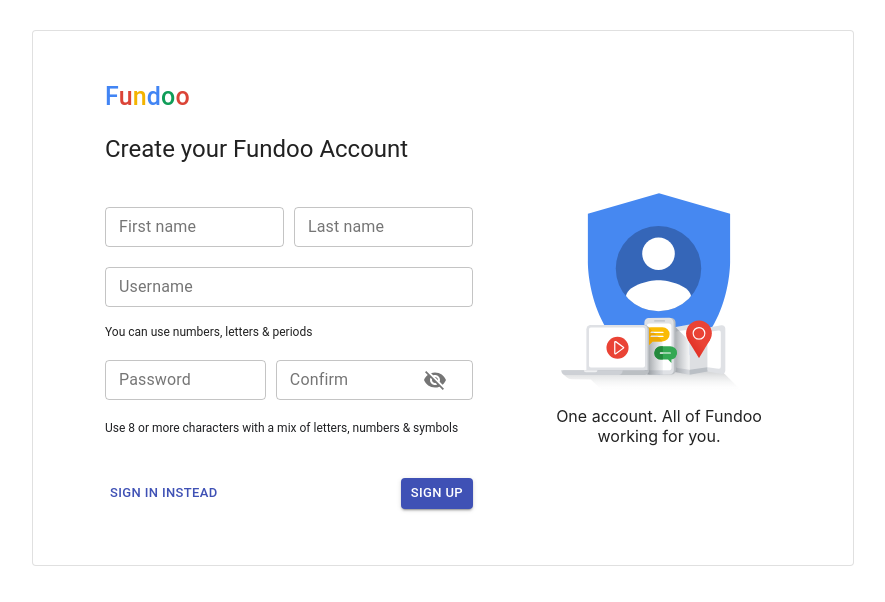
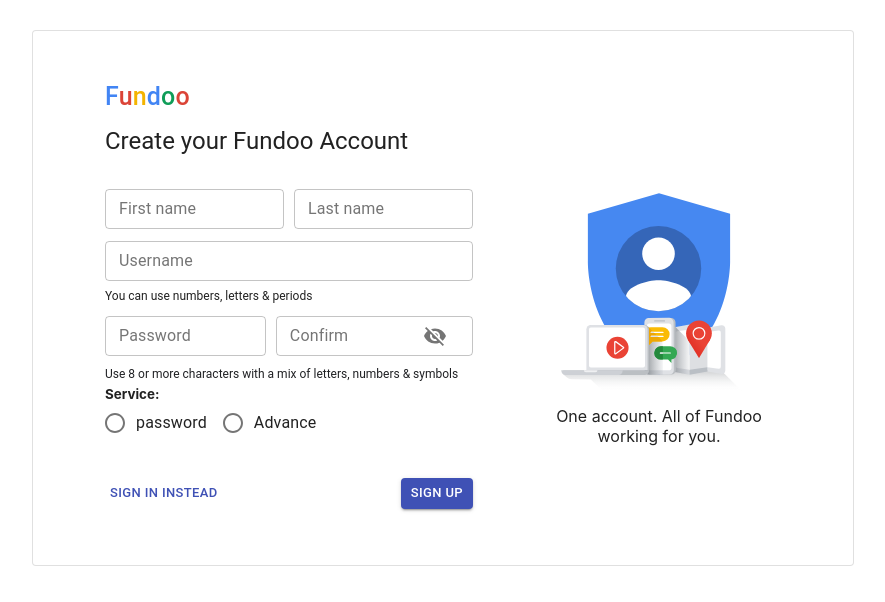
Before and after one commit to Priyankateke/FundooApp, a React (Create React App) app: page /registrationForm in a window 1280 px wide. Shown: the top 602 px of the page, without its empty margins (197-1082 px from the left). Built offline with nearby package versions, Linux system fonts and the light colour scheme.

Commit message:
ADDED: Radio Button For Service Selection

```diff
--- a/package.json
+++ b/package.json
@@ -8,6 +8,7 @@
     "@testing-library/jest-dom": "^4.2.4",
     "@testing-library/react": "^9.5.0",
     "@testing-library/user-event": "^7.2.1",
+    "axios": "^0.19.2",
     "react": "^16.13.1",
     "react-dom": "^16.13.1",
     "react-material-ui-form-validator": "^2.0.10",
--- a/src/components/registrationForm.jsx
+++ b/src/components/registrationForm.jsx
@@ -9,8 +9,14 @@
 import IconButton from "@material-ui/core/IconButton";
 import InputAdornment from "@material-ui/core/InputAdornment";
 import VisibilityOff from "@material-ui/icons/VisibilityOff";
-import fundooLogo from '../images/logo.svg'
+import Radio from "@material-ui/core/Radio";
+import RadioGroup from "@material-ui/core/RadioGroup";
+import FormControlLabel from "@material-ui/core/FormControlLabel";
+import FormControl from "@material-ui/core/FormControl";
+import fundooLogo from '../assets/logo.svg'
 
+import FundooService from "../services/service";
+let service = new FundooService();
 
 const NAME_PATTERN = RegExp(
     /^[A-Z]{1}[a-z]{2,}$/
@@ -66,15 +72,15 @@
         if (!EMAIL_PATTERN.test(this.state.username)) {
             usernameError = "invalid email";
         }
-        if (! PASSWORD_PATTERN.test(this.state.password)) {
+        if (!PASSWORD_PATTERN.test(this.state.password)) {
             passwordError = "Invalid Password"
         }
         if (this.state.password !== this.state.confirmPassword) {
             confirmPasswordError = "Password do not match"
         }
 
-        if (firstnameError|| lastnameError || usernameError || passwordError || confirmPasswordError) {
-            this.setState({ firstnameError,  lastnameError, usernameError, passwordError, confirmPasswordError});
+        if (firstnameError || lastnameError || usernameError || passwordError || confirmPasswordError) {
+            this.setState({ firstnameError, lastnameError, usernameError, passwordError, confirmPasswordError });
             return false;
         }
 
@@ -86,12 +92,36 @@
         const isValid = this.validate();
         if (isValid) {
             console.log(this.state);
-
+            this.storeData();
             this.setState(initialState);
         }
     };
 
 
+    storeData() {
+        const userData = {
+            firstname: this.state.firstname,
+            lastname: this.state.lastname,
+            username: this.state.username,
+            password: this.state.password
+        };
+
+        console.log("USER", userData);
+
+        service
+            .Registration(userData)
+            .then((json) => {
+                console.log("response data==>", json);
+                if (json.status === 200) {
+                    alert("Registration Sucessfull !!")
+                }
+            })
+
+            .catch((err) => {
+                console.log(err);
+            });
+        this.props.history.push("/");
+    }
 
     render() {
         return (
@@ -119,7 +149,7 @@
                                     label="First name"
                                     variant="outlined"
                                     onChange={this.formValChange} />
-                                    <span className="invalid-feedback">{this.state.firstnameError}</span>
+                                <span className="invalid-feedback">{this.state.firstnameError}</span>
                             </div>
                             <div><TextField className="email"
                                 id="outlined-basic"
@@ -142,7 +172,7 @@
                                 label="Username"
                                 variant="outlined"
                                 onChange={this.formValChange} />
-                                <span className="invalid-feedback">{this.state.usernameError}</span>
+                            <span className="invalid-feedback">{this.state.usernameError}</span>
                         </div>
 
                         <div className="username-warning">You can use numbers, letters & periods</div>
@@ -158,7 +188,7 @@
                                     type={this.state.showPassword ? "text" : "password"}
                                     variant="outlined"
                                     onChange={this.formValChange} />
-                                    <span className="invalid-feedback">{this.state.passwordError}</span>
+                                <span className="invalid-feedback">{this.state.passwordError}</span>
                             </div>
                             <div>
                                 <TextField className="email"
@@ -195,6 +225,35 @@
                             </div>
                         </div>
                         <div className="password-warning">Use 8 or more characters with a mix of letters, numbers & symbols</div>
+                        <div>
+                            <div className="service">
+                                <RadioGroup
+                                    aria-label="service"
+                                    name="service"
+                                    value={this.state.value}
+                                    onChange={this.handleChange}
+                                >
+                                   <h6>Service:</h6>
+                                    <div class="radio">
+                                        <FormControlLabel
+                                            value="Basic"
+                                            defaultValue={this.state.service}
+                                            onChange={this.formValChange}
+                                            control={<Radio color="primary" fontSize="17px" />}
+                                            label="password"
+                                            labelPlacement="end"
+                                        />
+                                        <FormControlLabel
+                                            value="Advance"
+                                            defaultValue={this.state.service}
+                                            onChange={this.formValChange}
+                                            control={<Radio color="primary" fontSize="17px" />}
+                                            label="Advance"
+                                        />
+                                    </div>
+                                </RadioGroup>
+                            </div>
+                        </div>
                         <div className="buttom-button">
                             <div>
                                 <Button size="small" color="primary"
@@ -202,7 +261,7 @@
                             </div>
                             <div>
                                 <Button
-                                variant="contained"
+                                    variant="contained"
                                     size="small"
                                     color="primary"
                                     onClick={this.onSubmit} >Sign up</Button>
--- /dev/null
+++ b/src/services/service.jsx
@@ -0,0 +1,11 @@
+import axios from "axios";
+
+const apiUrl = "http://fundoonotes.incubation.bridgelabz.com/api/user";
+
+class Service {
+    Registration(data) {
+      console.log(" data ", data);
+      return axios.post(apiUrl + "/userSignUp", data);
+    }
+  }
+  export default Service;
--- a/src/styles/registration.css
+++ b/src/styles/registration.css
@@ -159,6 +159,13 @@
     color: red;
 }
 
+.service {
+	display: flex;
+	justify-content: space-between;
+	flex-direction: row;
+	font-size: 20px !important;
+}
+
 @media only screen and (max-width: 414px) {
     .registration-container{
         width:100%;
```
Also changed, not shown: src/assets/logo.svg (renamed from src/images/logo.svg), 1 other file (tests, documents, lock files or other folders).
